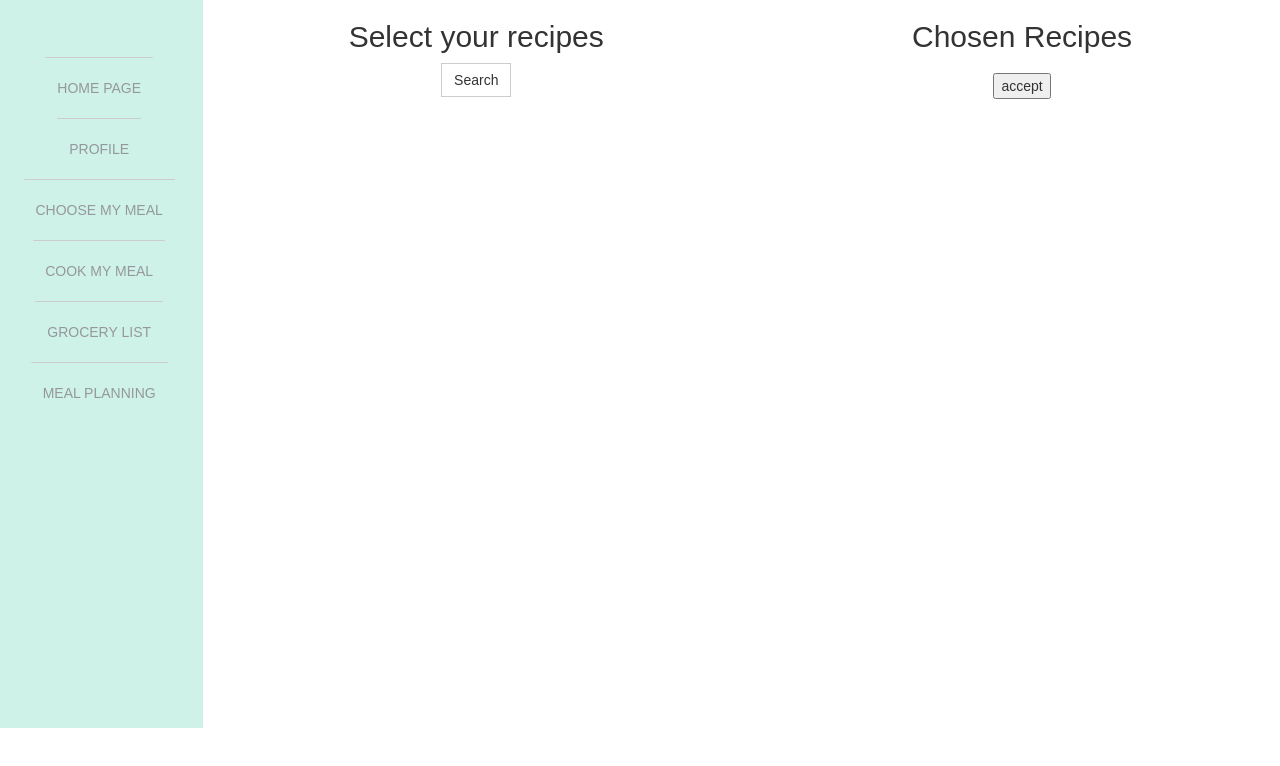
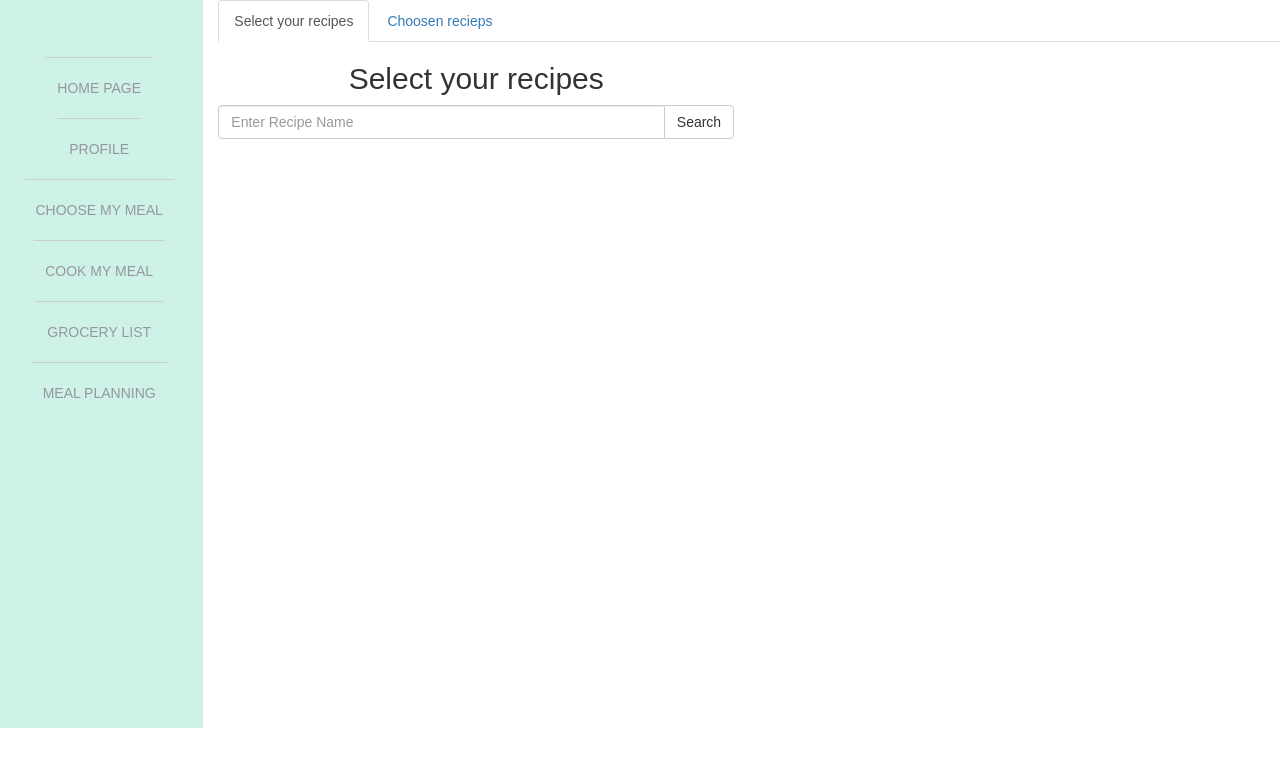
Before and after one commit to sandragjacinto/react_planner, a React (Create React App) app: page /choosemymeal in a window 1280 px wide. Shown: the top 766 px of the page. Built offline with nearby package versions, Linux system fonts and the light colour scheme; what re-base would draw is missing.

Commit message:
Choose my meal

```diff
--- a/package.json
+++ b/package.json
@@ -3,10 +3,11 @@
   "version": "0.1.0",
   "private": true,
   "dependencies": {
+    "moment": "^2.18.1",
     "re-base": "^2.2.0",
-    "moment": "^2.18.1",
     "react": "^15.6.1",
     "react-addons-shallow-compare": "^15.6.0",
+    "react-bootstrap": "^0.31.2",
     "react-dates": "^12.3.0",
     "react-dom": "^15.6.1",
     "react-router": "^2.4.0",
--- a/public/index.html
+++ b/public/index.html
@@ -20,7 +20,7 @@
       Learn how to configure a non-root public URL by running `npm run build`.
     -->
     <title>Meal Planner</title>
-    <link rel="stylesheet" href="https://maxcdn.bootstrapcdn.com/bootstrap/3.3.7/css/bootstrap.min.css" integrity="sha384-BVYiiSIFeK1dGmJRAkycuHAHRg32OmUcww7on3RYdg4Va+PmSTsz/K68vbdEjh4u" crossorigin="anonymous">
+    <link rel="stylesheet" href="https://maxcdn.bootstrapcdn.com/bootstrap/latest/css/bootstrap.min.css">
   </head>
   <body>
     <noscript>
--- a/src/components/ChooseMyMeal.js
+++ b/src/components/ChooseMyMeal.js
@@ -2,13 +2,15 @@ import React from 'react';
 import {searchForRecipes} from './DataAPI';
 import {isUserLogged} from './DataUser';
 import {getUserLoginData} from './DataUser';
+import { Link } from 'react-router-dom'
+import {Tabs, Tab} from 'react-bootstrap'
 
 //User enters keyword here
 const SearchInput = (props) => {
     return (
         <div className="input-group">
-{/*                        props.onClickSearchButton} onChange={props.onChangeSearchInput} />
-         */}   <span className="input-group-btn">
+            <input type="text" className="form-control" placeholder="Enter Recipe Name"  onKeyDown={props.onChangeSearchInput} />
+            <span className="input-group-btn">
                 <button className="btn btn-default" type="button" onClick = {props.onClickSearchButton}>Search</button>
             </span>
         </div>
@@ -46,7 +48,13 @@ const SelectedRecipe = props => {
     return(
         <li className = 'list-group-item' key = {props.index}>
             {props.element.label}
+           <input
+            type = "checkbox"
+            className = "form-check-input"
+            onChange = {function(){return props.onRecipeDeselected(props.index, props.element.recipe)}}
+            />
         </li>
+
     )
 }
 
@@ -56,7 +64,7 @@ const SelectedRecipes = (props) => {
     return (
         <ul className = 'list-group' style={{ textAlign: "left" }}>
             {Object.keys(props.recipesSelected).map(function(key, index){
-                return <SelectedRecipe element = {props.recipesSelected[key]} />
+                return <SelectedRecipe element = {props.recipesSelected[key]}  index = {index} key = {index} onRecipeDeselected = {props.onRecipeDeselected} />
             })}
         </ul>
     )
@@ -73,6 +81,12 @@ class ChooseMyMeal extends React.Component {
     }
 
     onChangeSearchInput = (e) => {
+        console.log(e.keyCode);
+        if(e.keyCode == 13){
+            this.setState({ searchWord: e.target.value });
+            this.onClickSearchButton()
+            console.log(`After serching the onClickSearchButton: ${(e.keyCode)}`);
+        }
         this.setState({ searchWord: e.target.value });
     }
 
@@ -111,20 +125,64 @@ class ChooseMyMeal extends React.Component {
         }
     }
 
+        //Once a recipe is selected, state will be updated
+    onRecipeDeselected = (index) => {
+        //If recipesSelected does not contain anything, create the map
+        var lis = Object.keys(this.state.recipesSelected);
+        var maplist = new Map();
+        maplist = this.state.recipesSelected;
+        console.log(`maplist: ${maplist}`);
+        console.log(`index: ${index}`);
+        delete maplist[(lis[index])];
+
+
+
+         if(lis.length !== 0)
+        {
+
+            this.setState({recipesSelected : maplist });
+        }
+/*        {
+            this.setState({recipesSelected : new Map()});
+        }
+
+        //recipeData will be added to the map. Key will be the recipe name
+        var recipesSelected = this.state.recipesSelected;
+        if(!(recipeData.label in recipesSelected))
+        {
+            recipesSelected[recipeData.label] = recipeData;
+            this.setState({recipesSelected :recipesSelected});
+        }*/
+    }
+
     render() {
         return (
-            <div className='row'>
+            <div>
+ <Tabs defaultActiveKey={1} id="uncontrolled-tab-example">
+    <Tab eventKey={1} title="Select your recipes">
+       <div className='row'>
                 <div className='col-md-6 col-xs-6'>
                     <h2>Select your recipes </h2>
                     <SearchInput onChangeSearchInput={this.onChangeSearchInput} onClickSearchButton = {this.onClickSearchButton}/>
                     <RecipesFound recipesFound={this.state.recipesFound} onRecipeSelected = {this.onRecipeSelected}/>
                 </div>
+    </div>
+    </Tab>
+    <Tab eventKey={2} title="Choosen recieps">
+     <div className='row'>
                 <div className='col-md-6 col-xs-6'>
                     <h2>Chosen Recipes </h2>
-                    <SelectedRecipes recipesSelected = {this.state.recipesSelected}/>
+                    <SelectedRecipes recipesSelected = {this.state.recipesSelected} onRecipeDeselected = {this.onRecipeDeselected}/>
                     <button> accept</button>
                 </div>
             </div>
+    </Tab>
+      </Tabs>
+
+
+
+
+    </div>
         )
     }
 }
```
Also changed, not shown: 1 other file (tests, documents, lock files or other folders).
